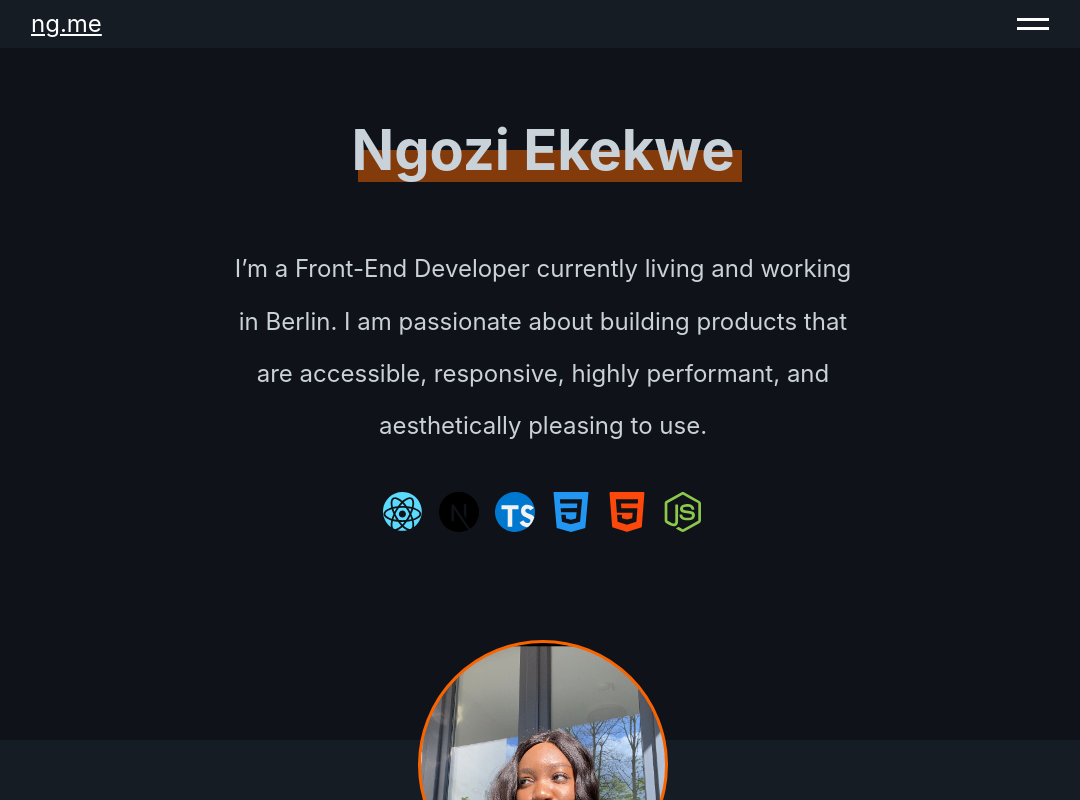
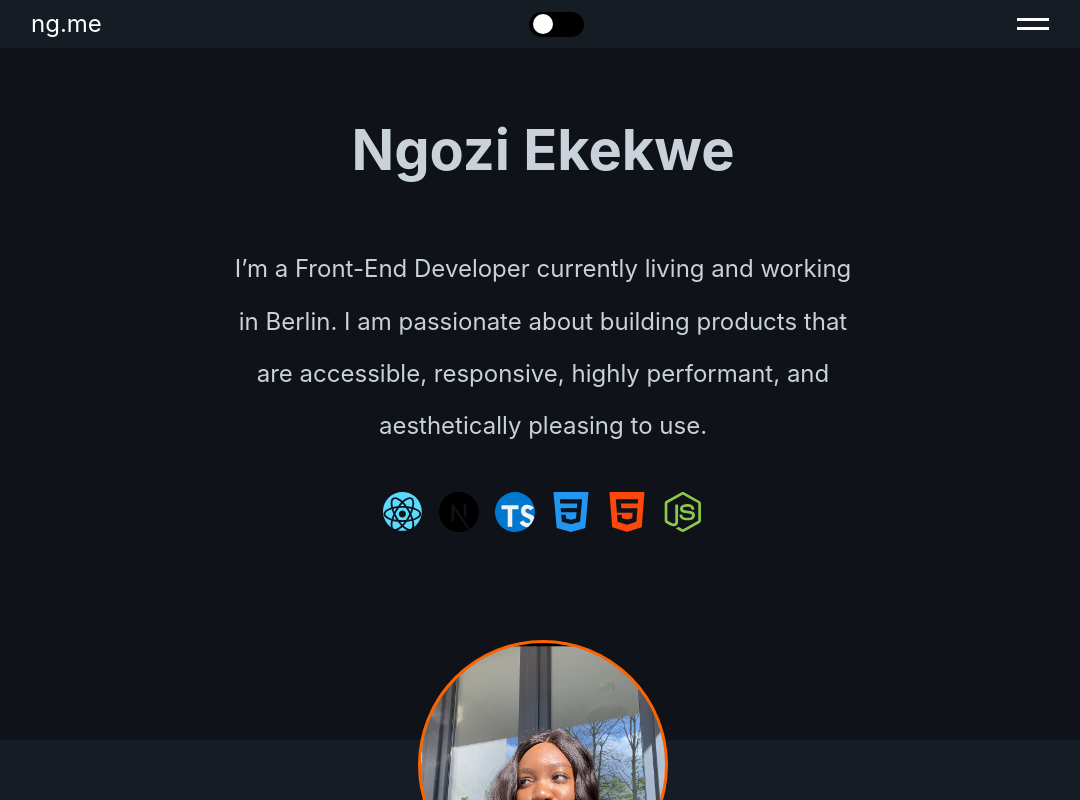
Before and after one commit to ngozi-ekekwe/ngozi.dev, a Next.js app: page / in a window 1280 px wide. Shown: the top 800 px of the page, without its empty margins (97-1177 px from the left). Built offline with nearby package versions, Linux system fonts and the light colour scheme.

Commit message:
shift icon

```diff
--- a/components/Articles.js
+++ b/components/Articles.js
@@ -35,6 +35,8 @@ const SectionTitle = styled.h3`
 
 const ArticleStyled = styled.div`
   display: flex;
+  justify-content: space-between;
+  width: 100%;
   height: 30vh;
   justify-content: space-between;
 
@@ -45,7 +47,9 @@ const ArticleStyled = styled.div`
 
 const LeftBox = styled.a`
   height: 100%;
-  width: 100%;
+  width: calc((100% - (10px * 2)) / 2);
+  box-shadow: 0 2px 22px 0 rgba(0, 0, 0, 0.13);
+  border-radius: 5px;
   display: flex;
   align-items: center;
   background-color: black;
@@ -56,6 +60,8 @@ const LeftBox = styled.a`
 
   @media screen and (max-width: ${(props) => props.theme.tablet}) {
     font-size: 1.5rem;
+    width: 100%;
+    margin-bottom: 1rem;
   }
 
   &:hover {
@@ -66,7 +72,10 @@ const LeftBox = styled.a`
 
 const RightBox = styled.a`
   height: 100%;
-  width: 100%;
+
+  width: calc((100% - (10px * 2)) / 2);
+  box-shadow: 0 2px 22px 0 rgba(0, 0, 0, 0.13);
+  border-radius: 5px;
   display: flex;
   font-size: 2rem;
   background-color: black;
@@ -77,6 +86,7 @@ const RightBox = styled.a`
 
   @media screen and (max-width: ${(props) => props.theme.tablet}) {
     font-size: 1.5rem;
+    width: 100%;
   }
 
   &:hover {
--- a/components/Cursor.js
+++ b/components/Cursor.js
@@ -9,8 +9,10 @@ function Cursor() {
   }, []);
 
   const cursor = (e) => {
-    mouse.current.style.top = e.pageY + "px";
-    mouse.current.style.left = e.pageX + "px";
+    if(mouse.current) {
+      mouse.current.style.top = e.pageY + "px";
+      mouse.current.style.left = e.pageX + "px";
+    }
   };
 
   const activeCursor = (e) => {
--- a/components/Experience.js
+++ b/components/Experience.js
@@ -1,5 +1,5 @@
 import React, { useState } from "react";
-import styled from "styled-components";
+import styled, { keyframes } from "styled-components";
 import { experienceDirectory } from "../utils/experiences";
 
 function Experiences() {
@@ -44,6 +44,15 @@ function Experiences() {
   );
 }
 
+const Slide = keyframes`
+from {
+  transform: translateX(100%);
+}
+to {
+  transform: translateX(0);
+}
+ `;
+
 const ExperiencesStyled = styled.section`
   width: 100%;
   background-image: ${(props) => props.theme.defaultColor};
@@ -60,11 +69,6 @@ const SectionTitle = styled.h3`
   font-size: 2rem;
 `;
 
-const ExperienceLayout = styled.div`
-  height: 100%;
-  width: 100%;
-`;
-
 const SingleExperience = styled.div`
   width: 100%;
   display: none;
@@ -73,14 +77,19 @@ const SingleExperience = styled.div`
   border-radius: 5px;
   justify-content: center;
   padding: 1rem 1.5rem;
-  transform: translateX(-150%);
+  box-shadow: 0 2px 22px 0 rgba(0, 0, 0, 0.13);
   transition: width 0.75s ease;
 
   &.active {
+    animation-name: ${Slide};
+    animation-duration: 0.75s;
     display: flex;
-    transform: translateX(0);
-    transition: width 0.75s ease;
   }
+`;
+
+const ExperienceLayout = styled.div`
+  height: 100%;
+  width: 100%;
 `;
 
 const SingleExperienceWrapper = styled.div`
@@ -91,7 +100,7 @@ const SingleExperienceWrapper = styled.div`
     @media screen and (max-width: ${(props) => props.theme.tablet}) {
       font-size: 1.2rem;
     }
-  };
+  }
 
   h2 {
     font-size: 1rem;
@@ -107,7 +116,6 @@ const SingleExperienceWrapper = styled.div`
   p {
     line-height: 1.7;
   }
-
 `;
 
 const NavCircleWrapper = styled.ul`
--- a/components/Header.js
+++ b/components/Header.js
@@ -1,6 +1,7 @@
 import styled from "styled-components";
+import ThemeSelector from "./ThemeSelector";
 
-function Header({ setIsActive, isActive }) {
+function Header({ setIsActive, isActive, setCurrentTheme, currentTheme }) {
   const toggleMenu = () => {
     setIsActive(!isActive);
   };
@@ -11,6 +12,10 @@ function Header({ setIsActive, isActive }) {
           <Logo href="/" id="logo">
             ng.me
           </Logo>
+          <ThemeSelector
+            setCurrentTheme={setCurrentTheme}
+            currentTheme={currentTheme}
+          ></ThemeSelector>
           <Hamburger
             id="hamburger"
             onClick={toggleMenu}
@@ -51,7 +56,6 @@ const Nav = styled.nav`
 
 const Logo = styled.a`
   font-size: 1.5rem;
-  text-decoration: underline;
   color: ${(props) => props.theme.headerTextColor};
 `;
 
--- a/components/Introduction.js
+++ b/components/Introduction.js
@@ -50,15 +50,6 @@ function Introduction() {
   );
 }
 
-const Scale = keyframes`
-from {
-  transform: scale(0);
-}
-to {
-  transform: scale(1);
-}
- `;
-
 const Linear = keyframes`
  from {
    height: 0;
@@ -104,21 +95,21 @@ const Name = styled.h1`
   position: relative;
   z-index: 1;
 
-  &::after {
-    background-color: #fa6400;
-    bottom: 0;
-    content: " ";
-    display: block;
-    transition: 2s linear height;
-    height: 50%;
-    left: 7px;
-    opacity: 0.5;
-    position: absolute;
-    width: calc(100%);
-    animation-name: ${Linear};
-    animation-duration: 0.65s;
-    z-index: -1;
-  }
+  // &::after {
+  //   background-color: #fa6400;
+  //   bottom: 0;
+  //   content: " ";
+  //   display: block;
+  //   transition: 2s linear height;
+  //   height: 50%;
+  //   left: 7px;
+  //   opacity: 0.5;
+  //   position: absolute;
+  //   width: calc(100%);
+  //   animation-name: ${Linear};
+  //   animation-duration: 0.65s;
+  //   z-index: -1;
+  // }
 
   @media screen and (max-width: ${(props) => props.theme.tablet}) {
     font-size: 1.5rem;
--- a/components/Sidebar.js
+++ b/components/Sidebar.js
@@ -1,14 +1,10 @@
 import styled from "styled-components";
 import ThemeSelector from "./ThemeSelector";
 
-function Sidebar({ isActive, setCurrentTheme, currentTheme }) {
+function Sidebar({ isActive }) {
   return (
     <SidebarStyled className={isActive ? "active" : ""}>
       <Wrapper>
-        <ThemeSelector
-          setCurrentTheme={setCurrentTheme}
-          currentTheme={currentTheme}
-        ></ThemeSelector>
         <Header>Hello there!, thank you for visiting my porftfolio</Header>
 
         <Contact>
--- a/components/ThemeSelector.js
+++ b/components/ThemeSelector.js
@@ -20,7 +20,6 @@ function ThemeSelector({ setCurrentTheme, currentTheme }) {
 const ThemeSelectorStyled = styled.section`
   min-height: 4vh;
   width: 100%;
-  margin-bottom: 1rem;
   display: flex;
   justify-content: center;
   align-items: center;
@@ -31,16 +30,13 @@ const ToggleWrapper = styled.div`
   display: flex;
   align-items: center;
   justify-content: center;
-  width: 80%;
-  max-width: ${(props) => props.theme.maxWidth};
-  margin: 0 auto;
 `;
 
 const Label = styled.label`
   display: inline-block;
-  height: 34px;
+  height: 25px;
   position: relative;
-  width: 60px;
+  width: 55px;
 `;
 
 const Slider = styled.div`
@@ -55,13 +51,13 @@ const Slider = styled.div`
 
   &:before {
     background-color: #fff;
-    bottom: 4px;
+    bottom: 3px;
     content: "";
-    height: 26px;
+    height: 20px;
     left: 4px;
     position: absolute;
     transition: 0.4s;
-    width: 26px;
+    width: 20px;
   }
 
   &.round {
--- a/pages/index.js
+++ b/pages/index.js
@@ -54,18 +54,15 @@ export default function Home({ setCurrentTheme, currentTheme }) {
         {/* facebook */}
         <meta name="apple-mobile-web-app-capable" content="yes" />
       </Head>
-      <Header isActive={isActive} setIsActive={setIsActive} />
+      <Header isActive={isActive} setIsActive={setIsActive} setCurrentTheme={setCurrentTheme}
+          currentTheme={currentTheme} />
       <main>
         <Introduction />
         <Projects />
         <Experiences />
         <Journey />
         <Articles />
-        <Sidebar
-          isActive={isActive}
-          setCurrentTheme={setCurrentTheme}
-          currentTheme={currentTheme}
-        />
+        <Sidebar isActive={isActive} />
         <Cursor />
       </main>
       <Footer />
```
